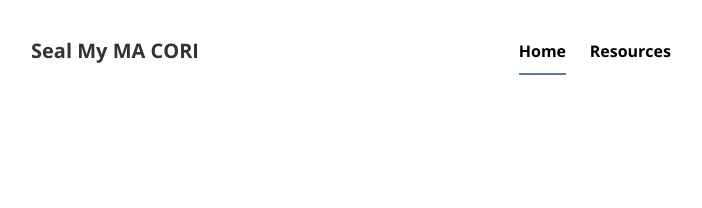
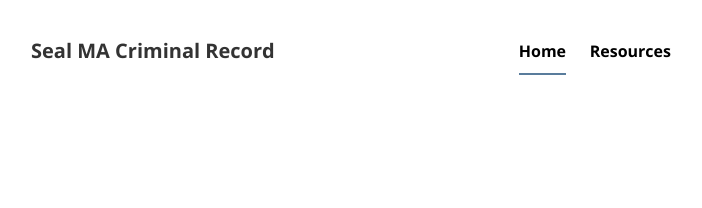
Before and after one commit to lawiscode/cori, a website: page views/index.html in a window 1280 px wide. Shown: the whole page, without its empty margins (289-991 px from the left). Drawn offline with nearby package versions, Linux system fonts and the light colour scheme; files that its build step writes are made by us from their sources; no server answers; files whose address does not match are found by name.

Commit message:
Updated text

```diff
--- a/views/index.html
+++ b/views/index.html
@@ -23,7 +23,7 @@
 
 		    <div class="masthead clearfix">
 			<div class="inner">
-			    <h2 class="masthead-brand">Seal My MA CORI</h3>
+			    <h2 class="masthead-brand">Seal MA Criminal Record</h3>
 				<nav>
 				    <ul class="nav masthead-nav">
 					<li class="active"><a href="/">Home</a></li>
```
Also changed, not shown: views/more.html (+1 -1 lines).
